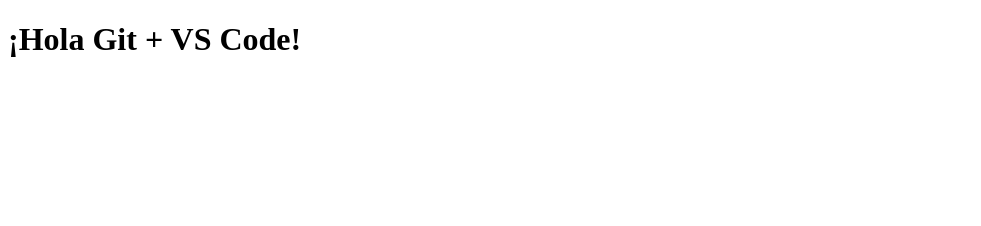
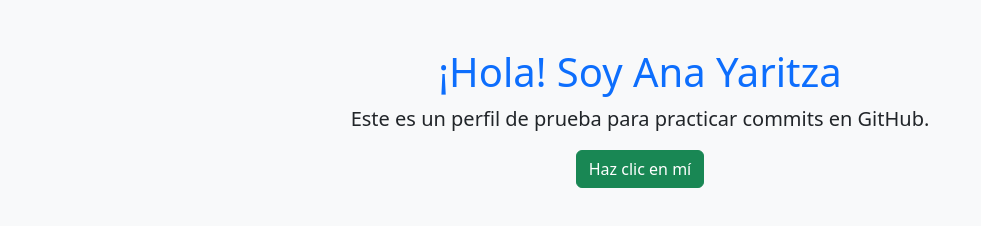
Before and after one commit to Anisaguirre/git, a plain HTML site: page index.html in a window 1280 px wide. Shown: the whole page, without its empty margins (0-981 px from the left). Drawn offline with nearby package versions, Linux system fonts and the light colour scheme.

Commit message:
Se actualizó el perfil con botón interactivo

```diff
--- a/index.html
+++ b/index.html
@@ -1,7 +1,22 @@
 <!DOCTYPE html>
-<html>
-  <head><title>Mi proyecto</title></head>
-  <body>
-    <h1>¡Hola Git + VS Code!</h1>
-  </body>
+<html lang="es">
+<head>
+  <meta charset="UTF-8">
+  <title>Mi perfil interactivo</title>
+  <link rel="stylesheet" href="https://cdn.jsdelivr.net/npm/bootstrap@5.3.3/dist/css/bootstrap.min.css">
+</head>
+<body class="bg-light text-center mt-5">
+  <div class="container">
+    <h1 class="text-primary">¡Hola! Soy Ana Yaritza</h1>
+    <p class="lead">Este es un perfil de prueba para practicar commits en GitHub.</p>
+    <button class="btn btn-success" onclick="mostrarMensaje()">Haz clic en mí</button>
+    <p id="mensaje" class="mt-3 text-success fw-bold"></p>
+  </div>
+
+  <script>
+    function mostrarMensaje() {
+      document.getElementById('mensaje').innerText = "¡Funciona! Ya estás usando Git como una pro.";
+    }
+  </script>
+</body>
 </html>
```
